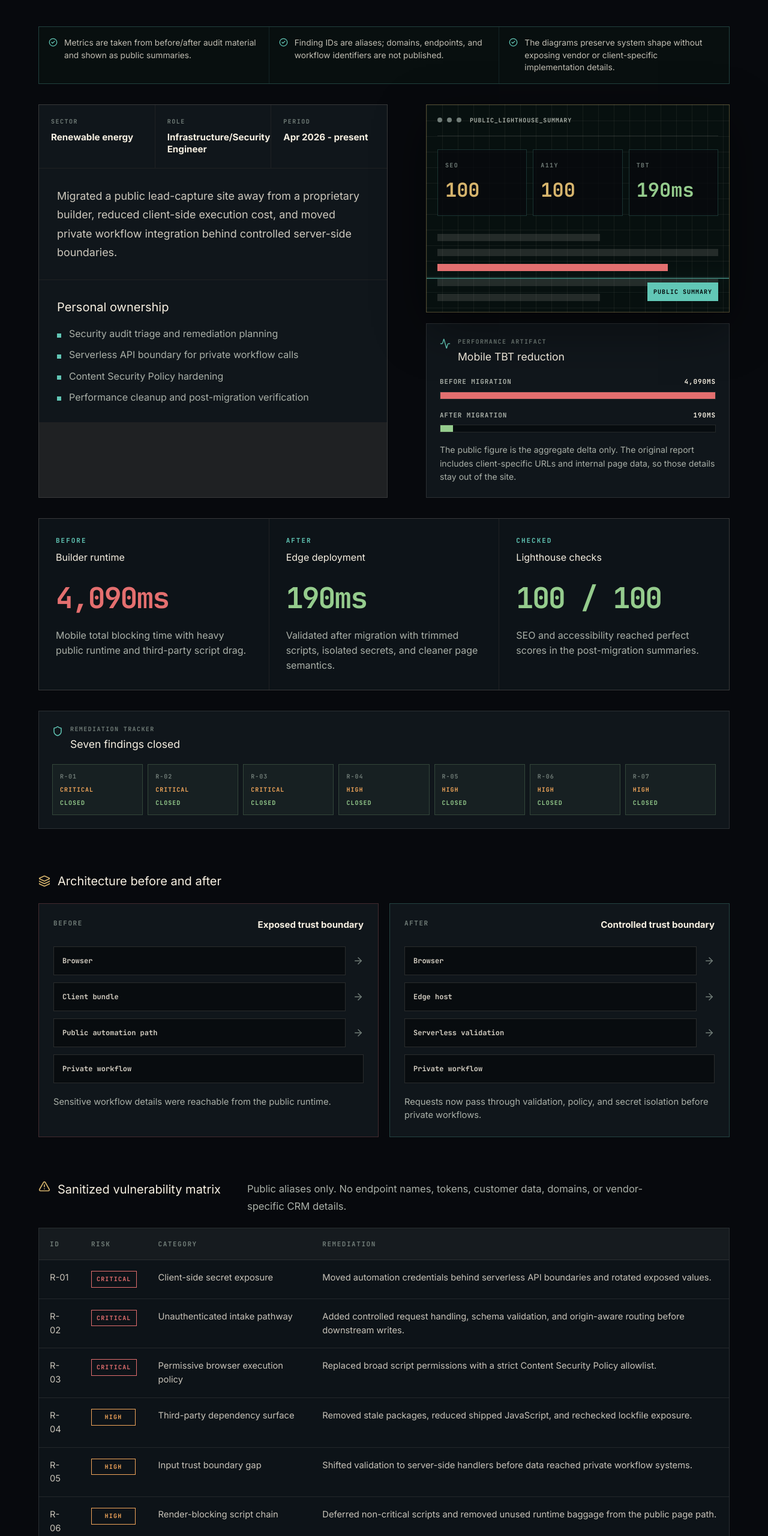
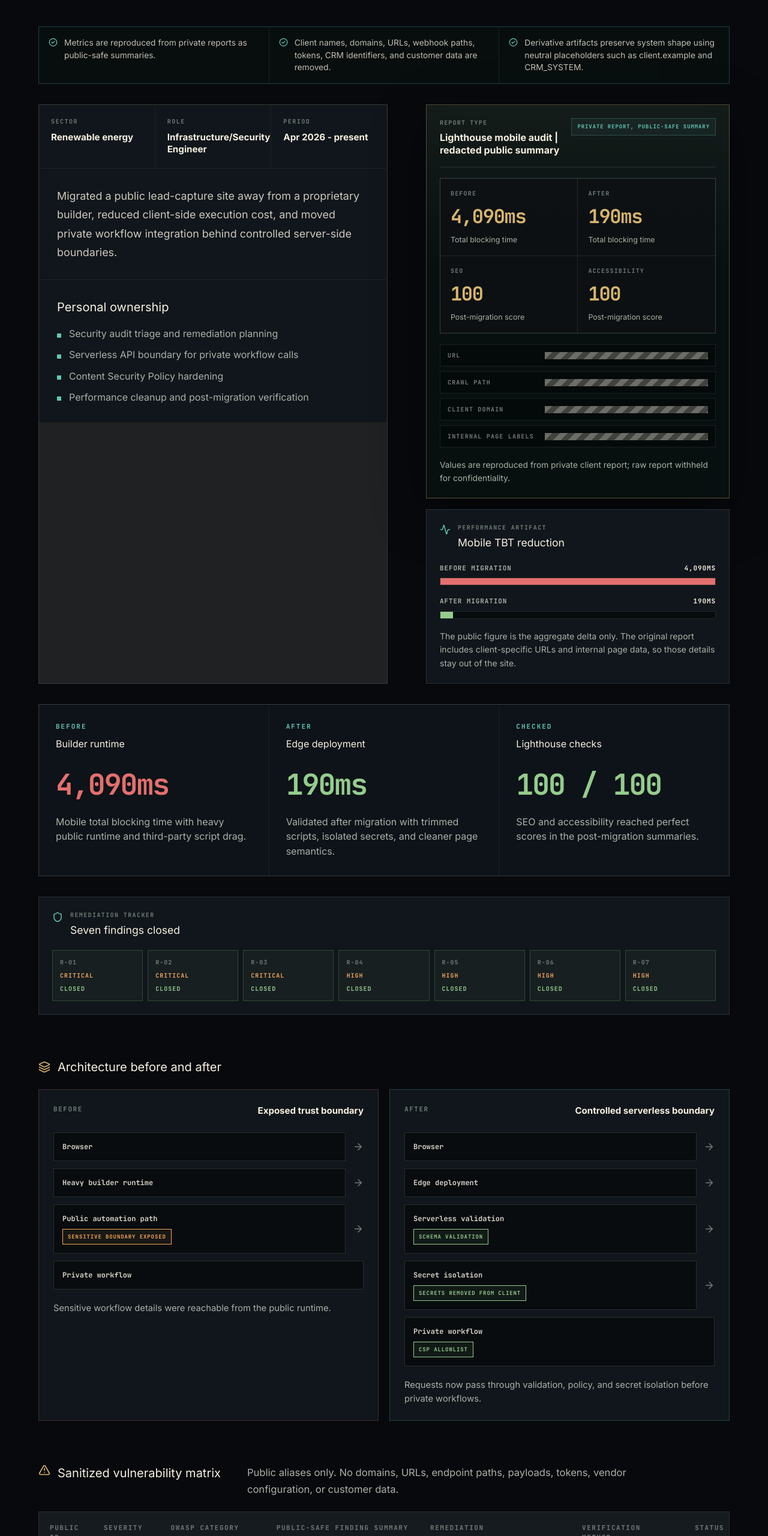
Before and after one commit to Div3-333/Div3-333.github.io, a React (Vite) app: page / in a window 1280 px wide. Shown: the part 1421-3982 px from the top of the page at 60% size. Built offline with nearby package versions, Linux system fonts and the light colour scheme; a web font is replaced by a local one.

Commit message:
Add client-safe evidence artifacts

```diff
--- a/src/App.jsx
+++ b/src/App.jsx
@@ -95,9 +95,9 @@ const proofMetrics = [
 ];
 
 const caseEvidenceNotes = [
-  'Metrics are taken from before/after audit material and shown as public summaries.',
-  'Finding IDs are aliases; domains, endpoints, and workflow identifiers are not published.',
-  'The diagrams preserve system shape without exposing vendor or client-specific implementation details.',
+  'Metrics are reproduced from private reports as public-safe summaries.',
+  'Client names, domains, URLs, webhook paths, tokens, CRM identifiers, and customer data are removed.',
+  'Derivative artifacts preserve system shape using neutral placeholders such as client.example and CRM_SYSTEM.',
 ];
 
 const performanceEvidence = [
@@ -118,45 +118,66 @@ const performanceEvidence = [
 const vulnerabilityMatrix = [
   {
     id: 'R-01',
-    risk: 'Critical',
-    category: 'Client-side secret exposure',
-    remediation: 'Moved automation credentials behind serverless API boundaries and rotated exposed values.',
+    severity: 'Critical',
+    owasp: 'Cryptographic Failures',
+    summary: 'Client-side runtime exposed private workflow credentials to public inspection.',
+    remediation: 'Moved private workflow submission behind serverless validation and rotated exposed values.',
+    verification: 'Bundle review + credential rotation check',
+    status: 'Closed',
   },
   {
     id: 'R-02',
-    risk: 'Critical',
-    category: 'Unauthenticated intake pathway',
-    remediation: 'Added controlled request handling, schema validation, and origin-aware routing before downstream writes.',
+    severity: 'Critical',
+    owasp: 'Broken Access Control',
+    summary: 'Public intake path allowed unauthenticated workflow submission.',
+    remediation: 'Moved submission handling behind serverless validation boundary.',
+    verification: 'Manual request replay + schema validation test',
+    status: 'Closed',
   },
   {
     id: 'R-03',
-    risk: 'Critical',
-    category: 'Permissive browser execution policy',
-    remediation: 'Replaced broad script permissions with a strict Content Security Policy allowlist.',
+    severity: 'Critical',
+    owasp: 'Security Misconfiguration',
+    summary: 'Browser execution policy allowed broad script execution and weak source control.',
+    remediation: 'Replaced permissive script rules with a Content Security Policy allowlist.',
+    verification: 'Header inspection + browser console check',
+    status: 'Closed',
   },
   {
     id: 'R-04',
-    risk: 'High',
-    category: 'Third-party dependency surface',
-    remediation: 'Removed stale packages, reduced shipped JavaScript, and rechecked lockfile exposure.',
+    severity: 'High',
+    owasp: 'Vulnerable Components',
+    summary: 'Public bundle included stale dependencies and unnecessary runtime surface.',
+    remediation: 'Removed unused packages, reduced shipped JavaScript, and rechecked lockfile exposure.',
+    verification: 'Dependency audit + bundle inspection',
+    status: 'Closed',
   },
   {
     id: 'R-05',
-    risk: 'High',
-    category: 'Input trust boundary gap',
-    remediation: 'Shifted validation to server-side handlers before data reached private workflow systems.',
+    severity: 'High',
+    owasp: 'Injection',
+    summary: 'Lead object fields crossed trust boundaries before server-side validation.',
+    remediation: 'Validated LEAD_OBJECT payloads before downstream private workflow writes.',
+    verification: 'Schema validation test + malformed payload replay',
+    status: 'Closed',
   },
   {
     id: 'R-06',
-    risk: 'High',
-    category: 'Render-blocking script chain',
-    remediation: 'Deferred non-critical scripts and removed unused runtime baggage from the public page path.',
+    severity: 'High',
+    owasp: 'Security Logging and Monitoring',
+    summary: 'Public runtime made performance and failure diagnosis difficult during intake flow testing.',
+    remediation: 'Reduced script chain and separated public rendering from private workflow handling.',
+    verification: 'Before/after Lighthouse mobile audit',
+    status: 'Closed',
   },
   {
     id: 'R-07',
-    risk: 'High',
-    category: 'Accessibility and indexability failures',
-    remediation: 'Corrected metadata, landmarks, contrast, and crawl-facing semantics during the migration.',
+    severity: 'High',
+    owasp: 'Security Misconfiguration',
+    summary: 'Metadata, landmarks, and crawl-facing semantics were inconsistent after builder export.',
+    remediation: 'Corrected page semantics, contrast, landmarks, and crawl-facing metadata.',
+    verification: 'Accessibility audit + SEO crawl summary',
+    status: 'Closed',
   },
 ];
 
@@ -174,8 +195,8 @@ const projectCards = [
       'The hard part was forcing probabilistic model output into deterministic JSON that a UI can trust without fragile regex cleanup.',
     evidence: [
       'Inspectable source repository',
-      'Structured response schema',
-      'Sample root/suffix output model',
+      'Structured response schema validity',
+      'Root/suffix sample output artifact',
     ],
     links: [{ label: 'Source', href: 'https://github.com/Div3-333/cognition-n-context' }],
   },
@@ -192,8 +213,8 @@ const projectCards = [
       'Maintaining safety across a hybrid stack required clear trust boundaries between the UI, local files, Python processing, and packaged releases.',
     evidence: [
       'Source repository',
-      'Release hardening checklist',
-      'Local processing architecture notes',
+      'Local-only processing pipeline',
+      'No cloud upload required',
     ],
     links: [{ label: 'Source', href: 'https://github.com/Div3-333/Wrought-Iron' }],
   },
@@ -211,7 +232,7 @@ const projectCards = [
     evidence: [
       'Research repository',
       'Corpus frequency tables',
-      'Positional grammar summaries',
+      'Mini distribution chart',
     ],
     links: [{ label: 'Source', href: 'https://github.com/Div3-333/Indus-Valley-Script-IVS' }],
   },
@@ -317,19 +338,33 @@ function SectionHeader({ eyebrow, title, children }) {
 function ArchitectureMap({ variant }) {
   const before = variant === 'before';
   const nodes = before
-    ? ['Browser', 'Client bundle', 'Public automation path', 'Private workflow']
-    : ['Browser', 'Edge host', 'Serverless validation', 'Private workflow'];
+    ? [
+        { label: 'Browser' },
+        { label: 'Heavy builder runtime' },
+        { label: 'Public automation path', badge: 'Sensitive boundary exposed', tone: 'risk' },
+        { label: 'Private workflow' },
+      ]
+    : [
+        { label: 'Browser' },
+        { label: 'Edge deployment' },
+        { label: 'Serverless validation', badge: 'Schema validation', tone: 'safe' },
+        { label: 'Secret isolation', badge: 'Secrets removed from client', tone: 'safe' },
+        { label: 'Private workflow', badge: 'CSP allowlist', tone: 'safe' },
+      ];
 
   return (
     <div className={`architecture-map ${before ? 'is-before' : 'is-after'}`}>
       <div className="architecture-title">
         <span>{before ? 'Before' : 'After'}</span>
-        <strong>{before ? 'Exposed trust boundary' : 'Controlled trust boundary'}</strong>
+        <strong>{before ? 'Exposed trust boundary' : 'Controlled serverless boundary'}</strong>
       </div>
       <div className="architecture-flow" aria-label={`${variant} architecture`}>
         {nodes.map((node, index) => (
-          <div className="architecture-step" key={node}>
-            <div className="architecture-node">{node}</div>
+          <div className="architecture-step" key={node.label}>
+            <div className="architecture-node">
+              <strong>{node.label}</strong>
+              {node.badge && <span className={`architecture-badge badge-${node.tone}`}>{node.badge}</span>}
+            </div>
             {index < nodes.length - 1 && <ArrowRight className="architecture-arrow" size={18} />}
           </div>
         ))}
@@ -343,37 +378,52 @@ function ArchitectureMap({ variant }) {
   );
 }
 
-function LighthouseSnapshot() {
+function ClientSafeLighthouseArtifact() {
   return (
-    <div className="artifact-preview" aria-label="Sanitized Lighthouse summary">
-      <div className="artifact-toolbar">
-        <span />
-        <span />
-        <span />
-        <strong>PUBLIC_LIGHTHOUSE_SUMMARY</strong>
+    <div className="lighthouse-artifact" aria-label="Redacted Lighthouse public summary artifact">
+      <div className="artifact-report-header">
+        <div>
+          <span>Report type</span>
+          <strong>Lighthouse mobile audit | redacted public summary</strong>
+        </div>
+        <em>Private report, public-safe summary</em>
       </div>
-      <div className="artifact-grid">
-        <div className="artifact-score">
-          <p>SEO</p>
+
+      <div className="artifact-metric-grid">
+        <div>
+          <span>Before</span>
+          <strong>4,090ms</strong>
+          <p>Total blocking time</p>
+        </div>
+        <div>
+          <span>After</span>
+          <strong>190ms</strong>
+          <p>Total blocking time</p>
+        </div>
+        <div>
+          <span>SEO</span>
           <strong>100</strong>
+          <p>Post-migration score</p>
         </div>
-        <div className="artifact-score">
-          <p>A11Y</p>
+        <div>
+          <span>Accessibility</span>
           <strong>100</strong>
-        </div>
-        <div className="artifact-score is-hot">
-          <p>TBT</p>
-          <strong>190ms</strong>
+          <p>Post-migration score</p>
         </div>
       </div>
-      <div className="artifact-lines">
-        <span className="line short" />
-        <span className="line" />
-        <span className="line redacted" />
-        <span className="line" />
-        <span className="line short" />
+
+      <div className="redacted-field-grid" aria-label="Redacted Lighthouse fields">
+        {['URL', 'Crawl path', 'Client domain', 'Internal page labels'].map((field) => (
+          <div className="redacted-field" key={field}>
+            <span>{field}</span>
+            <strong>REDACTED</strong>
+          </div>
+        ))}
       </div>
-      <div className="artifact-stamp">PUBLIC SUMMARY</div>
+
+      <p className="artifact-note">
+        Values are reproduced from private client report; raw report withheld for confidentiality.
+      </p>
     </div>
   );
 }
@@ -426,8 +476,8 @@ function SecurityTracker() {
         {vulnerabilityMatrix.map((item) => (
           <div className="tracker-cell" key={item.id}>
             <span>{item.id}</span>
-            <strong>{item.risk}</strong>
-            <em>Closed</em>
+            <strong>{item.severity}</strong>
+            <em>{item.status}</em>
           </div>
         ))}
       </div>
@@ -443,14 +493,27 @@ function ProjectVisual({ type }) {
           <span />
           <span />
           <span />
-          <strong>sample-output.json</strong>
+          <strong>schema-valid-output.json</strong>
         </div>
-        <pre>{`{
-  "token": "gacchati",
-  "root": "gam",
-  "features": ["present", "3sg"],
-  "confidence_note": "context checked"
-}`}</pre>
+        <div className="morphology-artifact">
+          <div className="morphology-row">
+            <span>Input token</span>
+            <strong>வீட்டில்</strong>
+          </div>
+          <div className="morphology-row">
+            <span>Detected root</span>
+            <strong>வீடு</strong>
+          </div>
+          <div className="morphology-row">
+            <span>Suffix / features</span>
+            <strong>இல் | locative case</strong>
+          </div>
+          <div className="morphology-row">
+            <span>Confidence note</span>
+            <strong>Sentence context checked</strong>
+          </div>
+          <div className="schema-chip">JSON schema valid</div>
+        </div>
       </div>
     );
   }
@@ -458,30 +521,36 @@ function ProjectVisual({ type }) {
   if (type === 'wrought') {
     return (
       <div className="project-visual pipeline-visual" aria-label="Local processing pipeline">
-        {['Local file', 'Validator', 'Python worker', 'Clean export'].map((step, index) => (
+        {['Import file', 'Validate schema', 'Local transform', 'Preview diff', 'Export cleaned dataset'].map((step, index) => (
           <div className="pipeline-step" key={step}>
             <Database size={16} />
             <span>{step}</span>
-            {index < 3 && <ArrowRight size={15} />}
+            {index < 4 && <ArrowRight size={15} />}
           </div>
         ))}
+        <div className="pipeline-note">No cloud upload required</div>
       </div>
     );
   }
 
   return (
     <div className="project-visual corpus-visual" aria-label="Indus Valley Script corpus coverage chart">
+      <div className="frequency-header">
+        <span>Frequency distribution</span>
+        <strong>Top 60 signs</strong>
+      </div>
       <div className="coverage-stat">
-        <span>60 signs</span>
         <strong>75%</strong>
-        <p>of the analyzed corpus</p>
+        <p>corpus coverage</p>
       </div>
-      <div className="coverage-chart">
-        <div className="coverage-fill" />
+      <div className="frequency-bars" aria-hidden="true">
+        {[88, 74, 63, 52, 42, 34, 28, 22, 18, 14, 11, 8].map((height, index) => (
+          <span key={height + index} style={{ '--bar-height': `${height}%` }} />
+        ))}
       </div>
       <div className="coverage-legend">
-        <span>High-frequency sign set</span>
-        <span>Long tail</span>
+        <span>Top 60 signs</span>
+        <span>Long-tail signs</span>
       </div>
     </div>
   );
@@ -616,7 +685,7 @@ function App() {
               </div>
             </div>
             <div className="case-visual-stack">
-              <LighthouseSnapshot />
+              <ClientSafeLighthouseArtifact />
               <PerformanceDeltaPanel />
             </div>
           </div>
@@ -634,7 +703,7 @@ function App() {
               <div className="delta-number">190ms</div>
               <p>Validated after migration with trimmed scripts, isolated secrets, and cleaner page semantics.</p>
             </div>
-            <div className="comparison-panel is-verified">
+            <div className="comparison-panel is-checked">
               <p className="panel-label">Checked</p>
               <h3>Lighthouse checks</h3>
               <div className="delta-number">100 / 100</div>
@@ -659,16 +728,19 @@ function App() {
             <div className="matrix-heading">
               <AlertTriangle size={20} />
               <h3>Sanitized vulnerability matrix</h3>
-              <p>Public aliases only. No endpoint names, tokens, customer data, domains, or vendor-specific CRM details.</p>
+              <p>Public aliases only. No domains, URLs, endpoint paths, payloads, tokens, vendor configuration, or customer data.</p>
             </div>
             <div className="matrix-table-wrap">
               <table className="matrix-table">
                 <thead>
                   <tr>
-                    <th scope="col">ID</th>
-                    <th scope="col">Risk</th>
-                    <th scope="col">Category</th>
+                    <th scope="col">Public ID</th>
+                    <th scope="col">Severity</th>
+                    <th scope="col">OWASP category</th>
+                    <th scope="col">Public-safe finding summary</th>
                     <th scope="col">Remediation</th>
+                    <th scope="col">Verification method</th>
+                    <th scope="col">Status</th>
                   </tr>
                 </thead>
                 <tbody>
@@ -676,10 +748,15 @@ function App() {
                     <tr key={item.id}>
                       <td>{item.id}</td>
                       <td>
-                        <span className={`risk-pill risk-${item.risk.toLowerCase()}`}>{item.risk}</span>
+                        <span className={`risk-pill risk-${item.severity.toLowerCase()}`}>
+                          {item.severity}
+                        </span>
                       </td>
-                      <td>{item.category}</td>
+                      <td>{item.owasp}</td>
+                      <td>{item.summary}</td>
                       <td>{item.remediation}</td>
+                      <td>{item.verification}</td>
+                      <td>{item.status}</td>
                     </tr>
                   ))}
                 </tbody>
--- a/src/index.css
+++ b/src/index.css
@@ -549,121 +549,123 @@ a {
   gap: 18px;
 }
 
-.artifact-preview {
-  position: relative;
-  min-height: 260px;
-  padding: 18px;
+.lighthouse-artifact {
+  display: grid;
+  gap: 18px;
+  padding: 22px;
   border: 1px solid var(--line-strong);
   background:
-    linear-gradient(90deg, rgba(246, 239, 225, 0.06) 1px, transparent 1px),
-    linear-gradient(rgba(246, 239, 225, 0.06) 1px, transparent 1px),
+    linear-gradient(180deg, rgba(246, 239, 225, 0.055), transparent 42%),
     #07100f;
-  background-size: 26px 26px;
   box-shadow: var(--shadow);
-  overflow: hidden;
-}
-
-.artifact-preview::after {
-  position: absolute;
-  inset: auto -10% 16%;
-  height: 2px;
-  content: "";
-  background: var(--teal);
-  opacity: 0.52;
-  box-shadow: 0 0 28px rgba(98, 199, 182, 0.5);
-}
-
-.artifact-toolbar {
+}
+
+.artifact-report-header {
   display: flex;
-  align-items: center;
-  gap: 8px;
-  padding-bottom: 18px;
+  justify-content: space-between;
+  gap: 16px;
+  padding-bottom: 16px;
   border-bottom: 1px solid rgba(246, 239, 225, 0.12);
 }
 
-.artifact-toolbar span {
-  width: 8px;
-  height: 8px;
-  border-radius: 999px;
-  background: var(--muted-2);
-}
-
-.artifact-toolbar strong {
-  margin-left: 6px;
-  color: var(--muted);
+.artifact-report-header span,
+.artifact-metric-grid span,
+.redacted-field span {
+  display: block;
+  margin-bottom: 7px;
+  color: var(--muted-2);
   font-family: "JetBrains Mono", monospace;
   font-size: 10px;
-  letter-spacing: 0.08em;
-}
-
-.artifact-grid {
-  display: grid;
-  grid-template-columns: repeat(3, 1fr);
-  gap: 10px;
-  margin-top: 22px;
-}
-
-.artifact-score {
-  min-width: 0;
-  padding: 18px 12px;
-  border: 1px solid rgba(98, 199, 182, 0.22);
-  background: rgba(7, 9, 13, 0.72);
-}
-
-.artifact-score p {
-  margin: 0 0 10px;
-  color: var(--muted-2);
-  font-family: "JetBrains Mono", monospace;
-  font-size: 10px;
-  font-weight: 700;
-  letter-spacing: 0.14em;
-}
-
-.artifact-score strong {
-  color: var(--gold);
-  font-family: "JetBrains Mono", monospace;
-  font-size: clamp(1.35rem, 3vw, 2rem);
   font-weight: 800;
-}
-
-.artifact-score.is-hot strong {
-  color: var(--green);
-}
-
-.artifact-lines {
-  display: grid;
-  gap: 13px;
-  margin-top: 30px;
-}
-
-.line {
+  letter-spacing: 0.12em;
+  text-transform: uppercase;
+}
+
+.artifact-report-header strong {
   display: block;
-  height: 12px;
-  background: rgba(246, 239, 225, 0.12);
-}
-
-.line.short {
-  width: 58%;
-}
-
-.line.redacted {
-  width: 82%;
-  background:
-    repeating-linear-gradient(135deg, rgba(228, 111, 111, 0.82) 0 9px, rgba(228, 111, 111, 0.26) 9px 18px),
-    var(--red);
-}
-
-.artifact-stamp {
-  position: absolute;
-  right: 18px;
-  bottom: 18px;
-  padding: 8px 10px;
-  color: var(--bg-deep);
-  background: var(--teal);
-  font-family: "JetBrains Mono", monospace;
-  font-size: 10px;
+  color: var(--ink);
+  font-size: 1rem;
+  line-height: 1.35;
+}
+
+.artifact-report-header em {
+  flex: 0 0 auto;
+  align-self: start;
+  padding: 7px 9px;
+  border: 1px solid rgba(98, 199, 182, 0.26);
+  color: var(--teal);
+  background: rgba(98, 199, 182, 0.06);
+  font-family: "JetBrains Mono", monospace;
+  font-size: 9px;
+  font-style: normal;
   font-weight: 900;
   letter-spacing: 0.1em;
+  text-transform: uppercase;
+}
+
+.artifact-metric-grid {
+  display: grid;
+  grid-template-columns: repeat(2, minmax(0, 1fr));
+  gap: 1px;
+  border: 1px solid rgba(246, 239, 225, 0.11);
+  background: rgba(246, 239, 225, 0.1);
+}
+
+.artifact-metric-grid div {
+  min-width: 0;
+  padding: 17px;
+  background: rgba(7, 9, 13, 0.78);
+}
+
+.artifact-metric-grid strong {
+  display: block;
+  color: var(--gold);
+  font-family: "JetBrains Mono", monospace;
+  font-size: clamp(1.35rem, 3vw, 2rem);
+  font-weight: 900;
+  letter-spacing: -0.04em;
+}
+
+.artifact-metric-grid p {
+  margin: 6px 0 0;
+  color: var(--muted);
+  font-size: 0.78rem;
+  line-height: 1.45;
+}
+
+.redacted-field-grid {
+  display: grid;
+  gap: 8px;
+}
+
+.redacted-field {
+  display: grid;
+  grid-template-columns: 150px 1fr;
+  gap: 12px;
+  align-items: center;
+  padding: 10px 12px;
+  border: 1px solid rgba(246, 239, 225, 0.09);
+  background: rgba(3, 5, 7, 0.5);
+}
+
+.redacted-field span {
+  margin-bottom: 0;
+}
+
+.redacted-field strong {
+  min-height: 12px;
+  color: transparent;
+  background:
+    repeating-linear-gradient(135deg, rgba(246, 239, 225, 0.32) 0 9px, rgba(246, 239, 225, 0.1) 9px 18px),
+    rgba(246, 239, 225, 0.16);
+  font-size: 0;
+}
+
+.artifact-note {
+  margin: 0;
+  color: var(--muted);
+  font-size: 0.86rem;
+  line-height: 1.6;
 }
 
 .performance-panel,
@@ -830,7 +832,7 @@ a {
 }
 
 .comparison-panel.is-after .delta-number,
-.comparison-panel.is-verified .delta-number {
+.comparison-panel.is-checked .delta-number {
   color: var(--green);
 }
 
@@ -928,14 +930,42 @@ a {
 }
 
 .architecture-node {
+  display: grid;
+  gap: 8px;
   min-width: 0;
   padding: 14px;
   border: 1px solid rgba(246, 239, 225, 0.14);
-  color: rgba(246, 239, 225, 0.86);
   background: rgba(3, 5, 7, 0.54);
+}
+
+.architecture-node strong {
+  color: rgba(246, 239, 225, 0.88);
   font-family: "JetBrains Mono", monospace;
   font-size: 12px;
   font-weight: 700;
+}
+
+.architecture-badge {
+  width: fit-content;
+  max-width: 100%;
+  padding: 6px 8px;
+  border: 1px solid currentColor;
+  font-family: "JetBrains Mono", monospace;
+  font-size: 9px;
+  font-weight: 900;
+  letter-spacing: 0.1em;
+  line-height: 1.35;
+  text-transform: uppercase;
+}
+
+.badge-risk {
+  color: var(--amber);
+  background: rgba(242, 166, 90, 0.07);
+}
+
+.badge-safe {
+  color: var(--green);
+  background: rgba(149, 204, 141, 0.07);
 }
 
 .architecture-arrow {
@@ -957,7 +987,7 @@ a {
 
 .matrix-table {
   width: 100%;
-  min-width: 760px;
+  min-width: 1160px;
   border-collapse: collapse;
 }
 
@@ -1053,14 +1083,42 @@ a {
   font-size: 10px;
 }
 
-.morphology-visual pre {
-  margin: 0;
-  padding: 18px;
+.morphology-artifact {
+  display: grid;
+  gap: 1px;
+  background: rgba(246, 239, 225, 0.1);
+}
+
+.morphology-row {
+  display: grid;
+  gap: 7px;
+  padding: 14px;
+  background: var(--surface-soft);
+}
+
+.morphology-row span,
+.schema-chip,
+.pipeline-note,
+.frequency-header span {
+  color: var(--muted-2);
+  font-family: "JetBrains Mono", monospace;
+  font-size: 10px;
+  font-weight: 900;
+  letter-spacing: 0.12em;
+  text-transform: uppercase;
+}
+
+.morphology-row strong {
   color: var(--green);
   font-family: "JetBrains Mono", monospace;
-  font-size: 11px;
-  line-height: 1.7;
-  white-space: pre-wrap;
+  font-size: 12px;
+  line-height: 1.45;
+}
+
+.schema-chip {
+  padding: 12px 14px;
+  color: var(--bg-deep);
+  background: var(--green);
 }
 
 .pipeline-visual {
@@ -1093,8 +1151,25 @@ a {
   color: var(--muted-2);
 }
 
+.pipeline-note {
+  padding: 13px 14px;
+  color: var(--teal);
+  background: rgba(98, 199, 182, 0.08);
+}
+
 .corpus-visual {
   padding: 20px;
+}
+
+.frequency-header {
+  display: grid;
+  gap: 7px;
+  margin-bottom: 18px;
+}
+
+.frequency-header strong {
+  color: var(--ink);
+  font-size: 1.05rem;
 }
 
 .coverage-stat span {
@@ -1122,21 +1197,25 @@ a {
   font-size: 0.9rem;
 }
 
-.coverage-chart {
-  height: 18px;
-  margin: 24px 0 12px;
+.frequency-bars {
+  display: grid;
+  grid-template-columns: repeat(12, 1fr);
+  align-items: end;
+  gap: 5px;
+  height: 128px;
+  margin: 22px 0 12px;
+  padding: 12px;
   border: 1px solid rgba(246, 239, 225, 0.12);
-  background: repeating-linear-gradient(
-    90deg,
-    rgba(246, 239, 225, 0.06) 0 1px,
-    transparent 1px 12px
-  );
-}
-
-.coverage-fill {
-  width: 75%;
-  height: 100%;
-  background: linear-gradient(90deg, var(--teal), var(--gold));
+  background:
+    repeating-linear-gradient(0deg, rgba(246, 239, 225, 0.055) 0 1px, transparent 1px 32px),
+    rgba(3, 5, 7, 0.44);
+}
+
+.frequency-bars span {
+  display: block;
+  height: var(--bar-height);
+  min-height: 8px;
+  background: linear-gradient(180deg, var(--gold), var(--teal));
 }
 
 .coverage-legend {
@@ -1563,7 +1642,7 @@ a {
   .comparison-grid,
   .expertise-grid,
   .project-grid,
-  .artifact-grid,
+  .artifact-metric-grid,
   .evidence-note {
     grid-template-columns: 1fr;
   }
@@ -1592,6 +1671,10 @@ a {
   .unit-row {
     grid-template-columns: 1fr;
     gap: 10px;
+  }
+
+  .redacted-field {
+    grid-template-columns: 1fr;
   }
 
   .hero-card {
```
Also changed, not shown: 1 other file (tests, documents, lock files or other folders).
